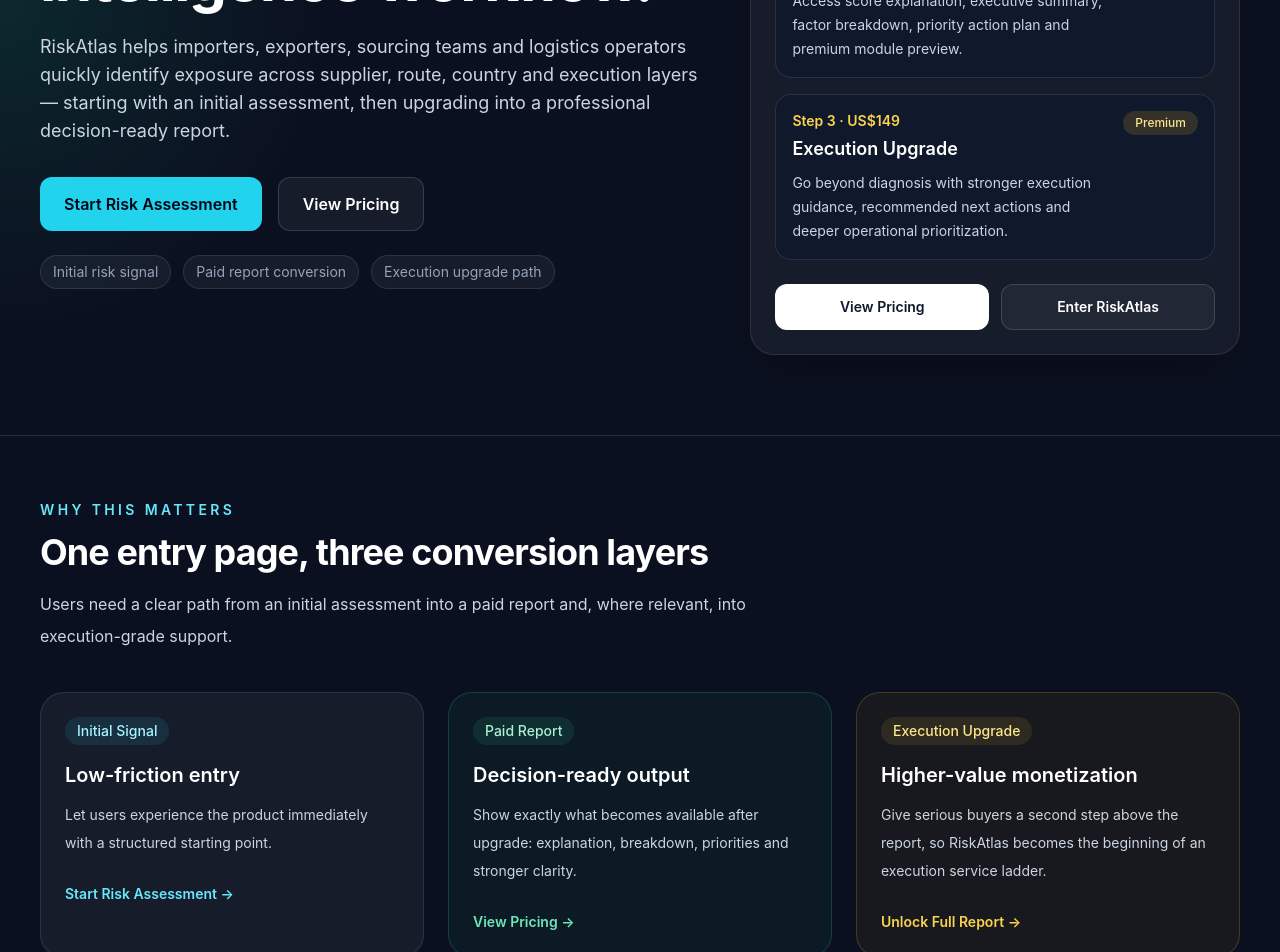
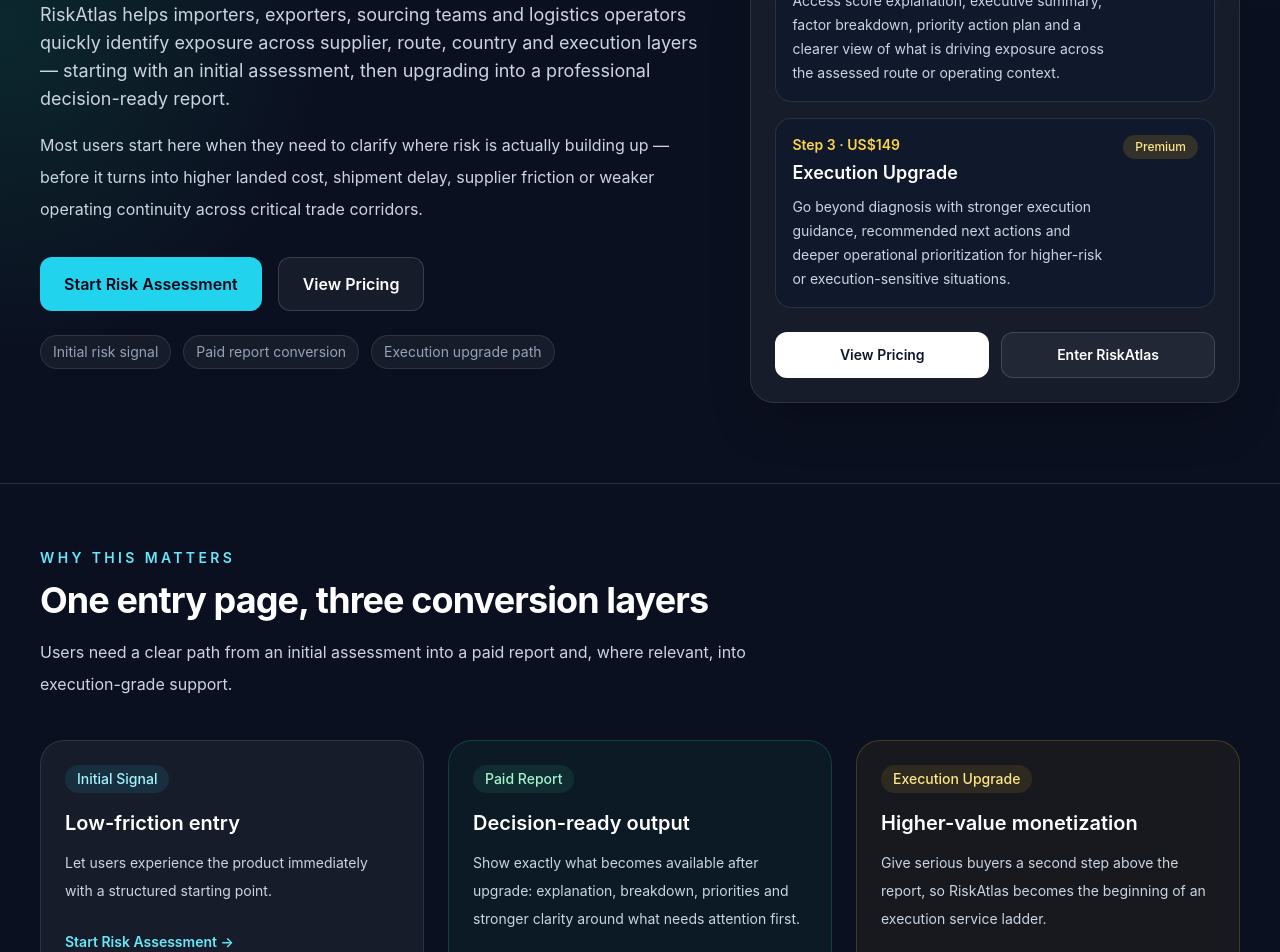
Before and after one commit to marspeterli1975-glitch/eastrion-site, a Next.js app: page /riskatlas in a window 1280 px wide. Shown: the part 520-1472 px from the top of the page. Built offline with nearby package versions, Linux system fonts and the light colour scheme.

Commit message:
Refine RiskAtlas hero and paid-output messaging

```diff
--- a/app/riskatlas/page.tsx
+++ b/app/riskatlas/page.tsx
@@ -21,6 +21,12 @@
                 quickly identify exposure across supplier, route, country and execution layers
                 — starting with an initial assessment, then upgrading into a professional
                 decision-ready report.
+              </p>
+
+              <p className="mt-4 max-w-3xl text-base leading-8 text-slate-300">
+                Most users start here when they need to clarify where risk is actually building
+                up — before it turns into higher landed cost, shipment delay, supplier friction
+                or weaker operating continuity across critical trade corridors.
               </p>
 
               <div className="mt-8 flex flex-col gap-4 sm:flex-row">
@@ -96,7 +102,8 @@
                       </h3>
                       <p className="mt-2 text-sm leading-6 text-slate-300">
                         Access score explanation, executive summary, factor breakdown,
-                        priority action plan and premium module preview.
+                        priority action plan and a clearer view of what is driving exposure
+                        across the assessed route or operating context.
                       </p>
                     </div>
                     <span className="rounded-full bg-emerald-400/15 px-3 py-1 text-xs font-medium text-emerald-200">
@@ -116,7 +123,8 @@
                       </h3>
                       <p className="mt-2 text-sm leading-6 text-slate-300">
                         Go beyond diagnosis with stronger execution guidance, recommended
-                        next actions and deeper operational prioritization.
+                        next actions and deeper operational prioritization for higher-risk
+                        or execution-sensitive situations.
                       </p>
                     </div>
                     <span className="rounded-full bg-amber-400/15 px-3 py-1 text-xs font-medium text-amber-200">
@@ -185,7 +193,7 @@
             <h3 className="text-xl font-semibold">Decision-ready output</h3>
             <p className="mt-3 text-sm leading-7 text-slate-300">
               Show exactly what becomes available after upgrade: explanation, breakdown,
-              priorities and stronger clarity.
+              priorities and stronger clarity around what needs attention first.
             </p>
             <div className="mt-6">
               <Link
```
